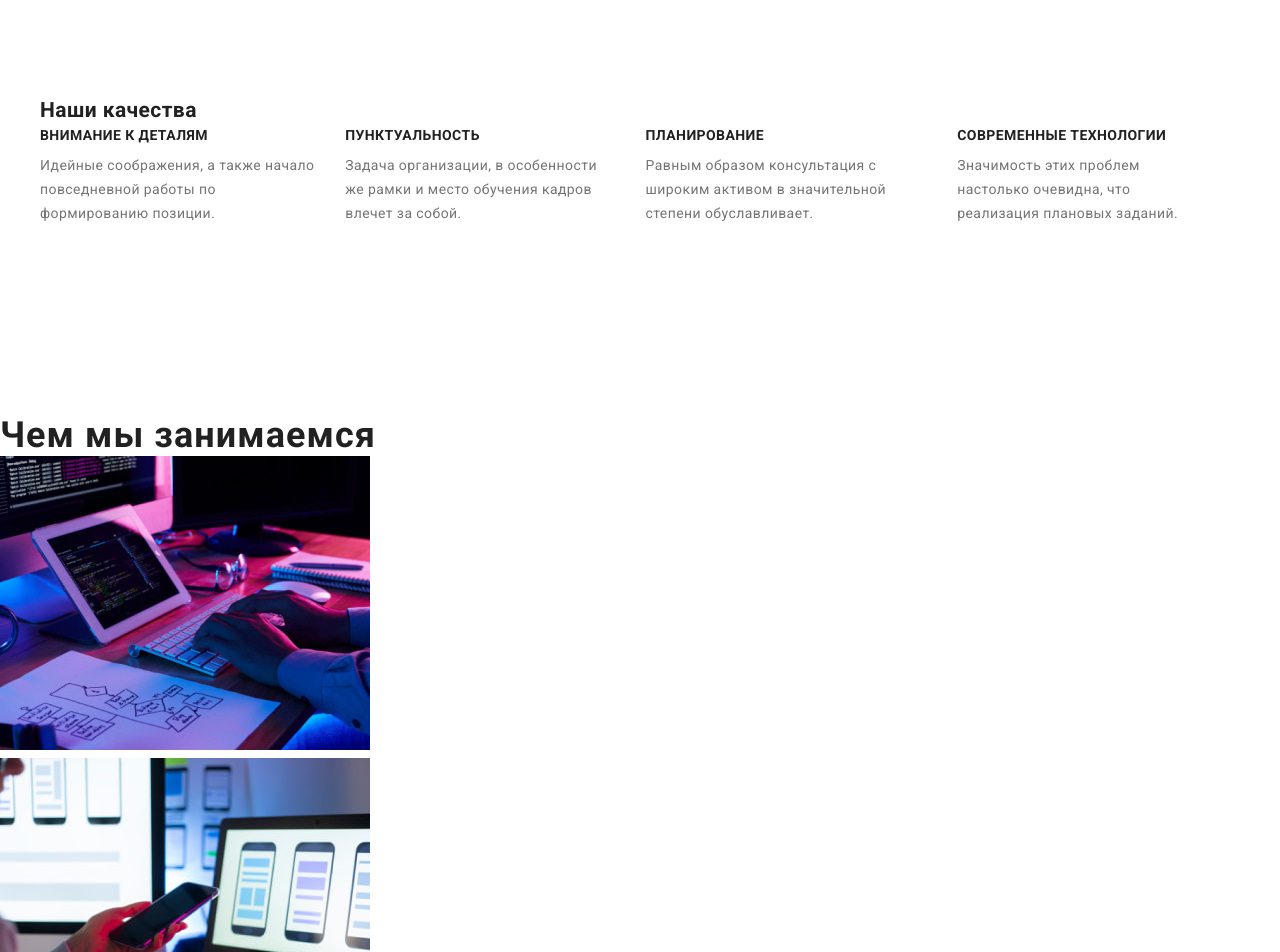
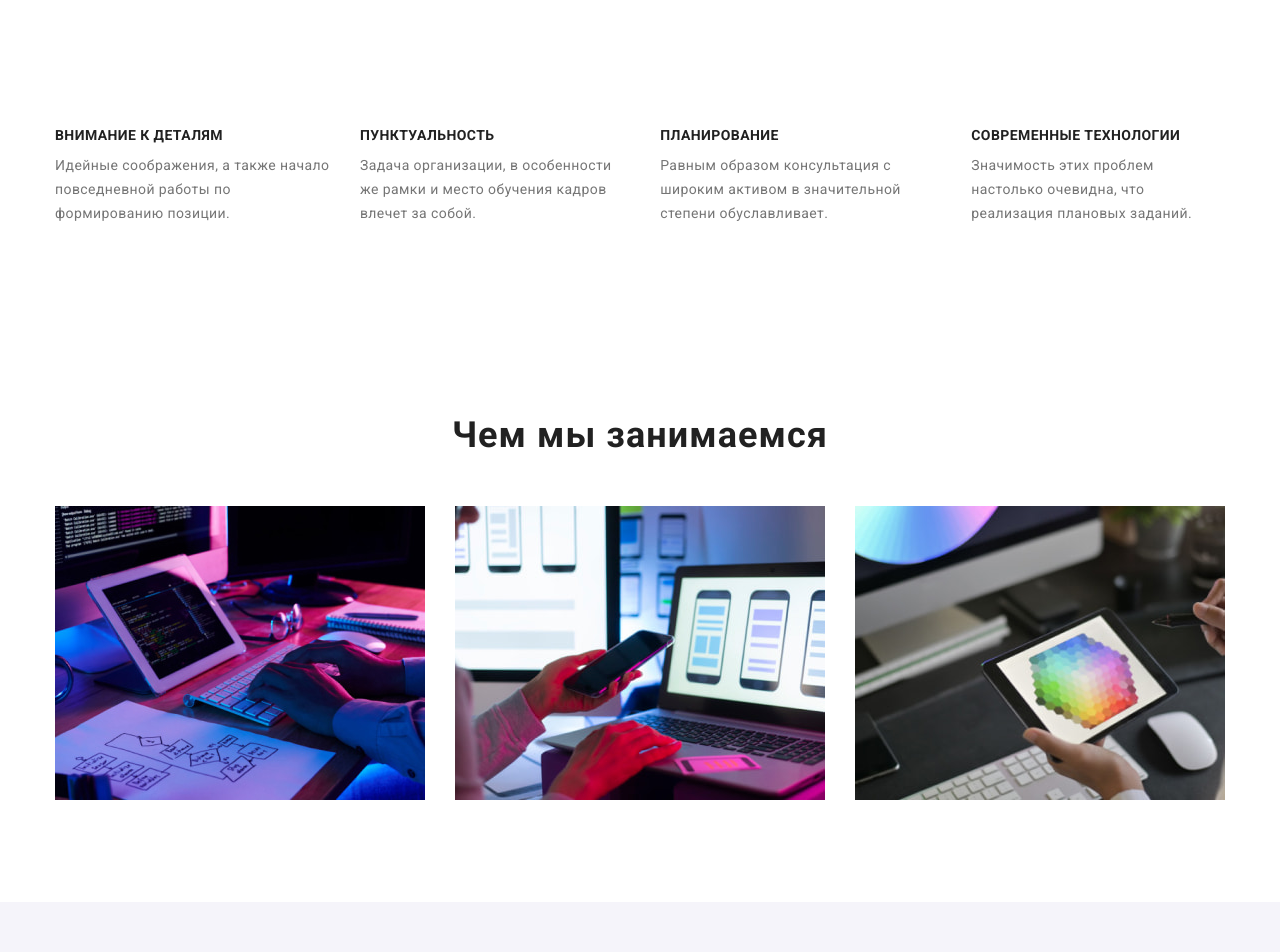
Before and after one commit to padalcko/goit-markup-hw-03, a plain HTML site: page index.html in a window 1280 px wide. Shown: the part 760-1712 px from the top of the page. Drawn offline with nearby package versions, Linux system fonts and the light colour scheme.

Commit message:
Section About

```diff
--- a/css/styles.css
+++ b/css/styles.css
@@ -187,15 +187,24 @@ a {
 }
 
 .advantage-title {
+}
+
+.hidden-title {
   visibility: hidden;
 }
 
 .advantage-list {
   display: flex;
-  justify-content: space-between;
+  margin: 0px;
+  padding: 0px;
+  list-style: none;
 }
 
 .advantage-item {
+  margin-right: 30px;
+}
+.advantage-item:last-child {
+  margin: 0px;
 }
 
 .advantage-title-list {
@@ -213,26 +222,32 @@ a {
   line-height: 1.71;
   letter-spacing: 0.03em;
   color: var(--secondary-color-text);
-  margin-right: 30px;
 }
 
-.abaut {
+.about {
 }
 
-.abaut-title {
+.about-title {
   font-weight: bold;
   font-size: 36px;
   line-height: 1.17;
   letter-spacing: 0.03em;
   color: var(--main-color-text);
+  margin-bottom: 50px;
+  text-align: center;
 }
 
-.abaut-list {
+.about-list {
+  display: flex;
 }
 
-.abaut-item {
+.about-item {
+  margin-right: 30px;
 }
 
+.about-item:last-child {
+  margin: 0px;
+}
 .team {
   background-color: #f5f4fa;
 }
@@ -243,9 +258,20 @@ a {
   line-height: 1.17;
   letter-spacing: 0.03em;
   color: var(--main-color-text);
+  margin-bottom: 50px;
+  text-align: center;
+}
+
+.team-container {
+  display: flex;
 }
 
 .team-list {
+  margin-right: 30px;
+}
+
+.team-list:last-child {
+  margin: 0px;
 }
 
 .team-item {
@@ -254,6 +280,10 @@ a {
 .team-img {
 }
 
+.team-item-text {
+  padding: 30px 0;
+  text-align: center;
+}
 .team-img-title {
   font-weight: 500;
   font-size: 16px;
--- a/index.html
+++ b/index.html
@@ -7,9 +7,7 @@
     <meta name="viewport" content="width=device-width, initial-scale=1.0">
     <title>WebStudio</title>
     <!-- Normalize -->
-    <link rel="stylesheet" href="https://cdnjs.cloudflare.com/ajax/libs/normalize/8.0.1/normalize.min.css"
-        integrity="sha512-NhSC1YmyruXifcj/KFRWoC561YpHpc5Jtzgvbuzx5VozKpWvQ+4nXhPdFgmx8xqexRcpAglTj9sIBWINXa8x5w=="
-        crossorigin="anonymous" referrerpolicy="no-referrer" />
+    <link rel="stylesheet" href="node_modules/modern-normalize/modern-normalize.css">
     <!-- Fonts -->
     <link rel="preconnect" href="https://fonts.googleapis.com">
     <link rel="preconnect" href="https://fonts.gstatic.com" crossorigin>
@@ -70,7 +68,7 @@
         <section class="advantage section">
             <div class="container">
 
-            <h2 class="advatage-title">Наши качества</h2>
+            <h2 class="advatage-title hidden-title">Наши качества</h2>
 
             <ul class="advantage-list">
 
@@ -80,15 +78,15 @@
                     <p class="advantage-text">Идейные соображения, а также начало повседневной работы по формированию позиции.</p>
                 </li>
 
-                <li>
+                <li class="advantage-item">
                     <h3 class="advantage-title-list">Пунктуальность</h2>
                     <p class="advantage-text">Задача организации, в особенности же рамки и место обучения кадров влечет за собой.</p>
                 </li>
-                <li>
+                <li class="advantage-item">
                     <h3 class="advantage-title-list">Планирование</h3>
                     <p class="advantage-text">Равным образом консультация с широким активом в значительной степени обуславливает.</p>
                 </li>
-                <li>
+                <li class="advantage-item">
                     <h3 class="advantage-title-list">Современные технологии</h3>
                     <p class="advantage-text">Значимость этих проблем настолько очевидна, что реализация плановых заданий.</p>
                 </li>
@@ -98,55 +96,76 @@
         </section>
 
         <!-- abaut -->
-        <section class="abaut section">
-            <h2 class="abaut-title">Чем мы занимаемся</h2>
+        <section class="about section">
+            <div class="container">
 
-            <ul class="abaut-list">
-                <li class="abaut-item">
+            <h2 class="about-title">Чем мы занимаемся</h2>
+
+            <ul class="about-list">
+                <li class="about-item">
                     <img src="./img/box1.jpg" alt="Разработчик пишет код" width="370" height="294">
                 </li>
-                <li>
+                <li class="about-item">
                     <img src="./img/box2.jpg" alt="Разработчик проверяет макет на телефоне" width="370" height="294">
                 </li>
-                <li>
+                <li class="about-item">
                     <img src="./img/box3.jpg" alt="Дизайнер выбырает палитру" width="370" height="294">
                 </li>
             </ul>
+
+            </div>
         </section>
 
         <!--TEAM-->
         <section class="team section">
+            <div class="container">
 
             <h2 class="team-title">Наша команда</h2>
+
+            <div class="team-container">
             <ul class="team-list">
                 <li class="team-item">
                     <img  class="team-img" src="./img/Igor.jpg" alt="Сотрудник Игорь Демьяненко" width="270" height="260">
+
+                    <div class="team-item-text">
                     <h3 class="team-img-title">Игорь Демьяненко</h3>
                     <p class="team-img-text" lang="en">Product Designer</p>
+                    </div>
                 </li>
             </ul>
             <ul class="team-list">
                 <li class="team-item">
                     <img class="team-img" src="./img/Olga.jpg" alt="Сотрудник Ольга Репина" width="270" height="260">
+
+                    <div class="team-item-text">
                     <h3 class="team-img-title">Ольга Репина</h3>
                     <p class="team-img-text" lang="en">Frontend Developer</p>
+                    </div>
                 </li>
             </ul>
             <ul class="team-list">
                 <li class="team-item">
                     <img class="team-img" src="./img/Nikolay.jpg" alt="Сотрудник Николай Тарасов" width="270" height="260">
+
+                    <div class="team-item-text">
                     <h3 class="team-img-title">Николай Тарасов</h3>
                     <p class="team-img-text" lang="en">Marketing</p>
+                    </div>
                 </li>
             </ul>
             <ul class="team-list">
                 <li class="team-item">
                     <img class="team-img" src="./img/Mihail.jpg" alt="Сотрудник Михаил Ермаков" width="270" height="260">
+
+                    <div class="team-item-text">
                     <h3 class="team-img-title">Михаил Ермаков</h3>
                     <p class="team-img-text" lang="en">UI Designer</p>
+                    </div>
                 </li>
             </ul>
+            </div>
 
+        </div>
         </section>
 
     </main>
```
Also changed, not shown: portfolio.html (+2 -3 lines).
